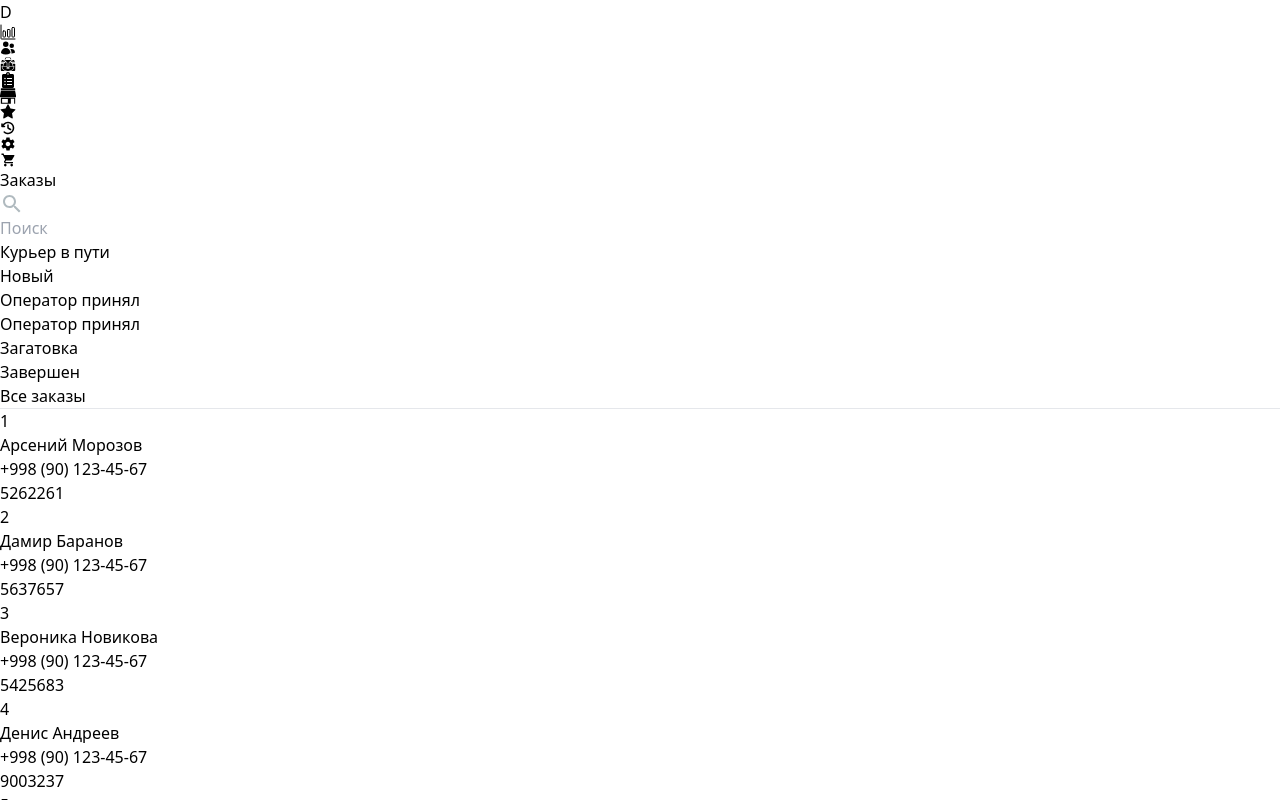
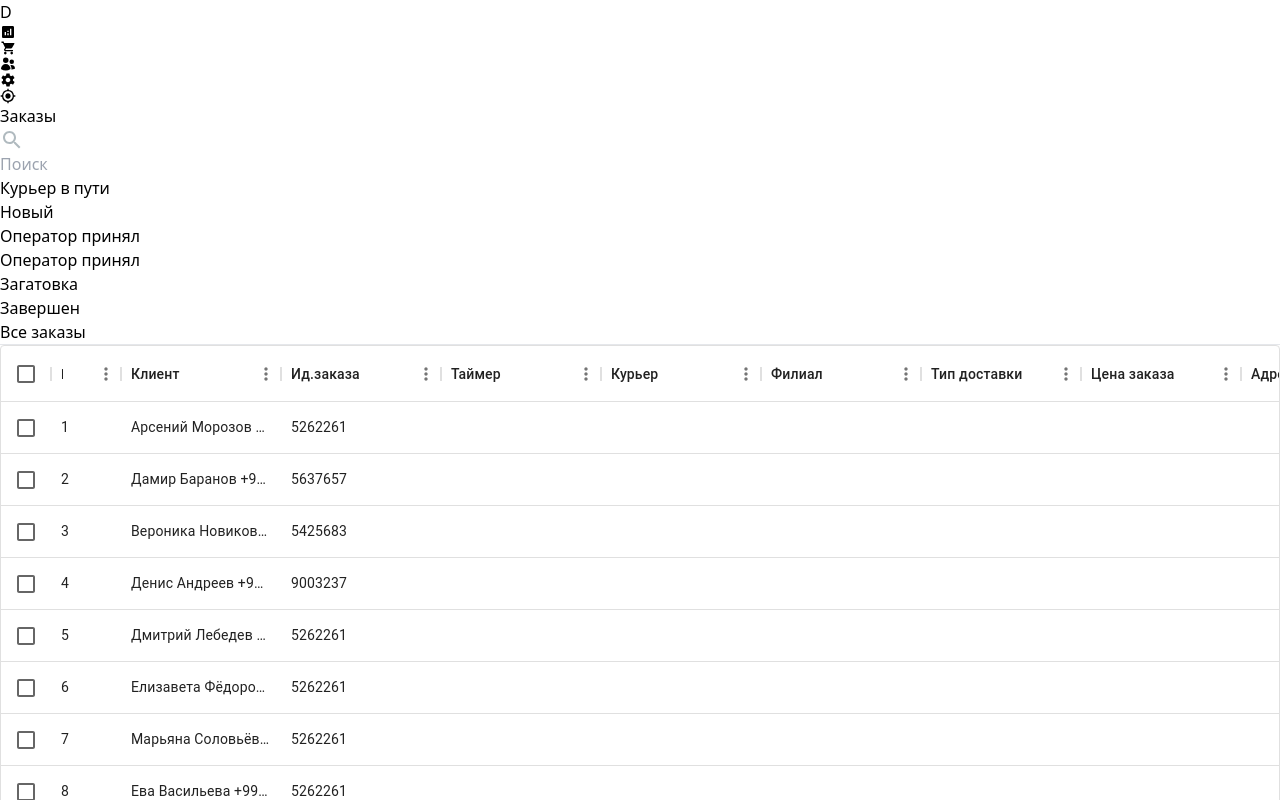
Before and after one commit to mamuranumonovna/admin_panel, a React (Vite) app: page /order in a window 1280 px wide. Shown: the top 800 px of the page. Built offline with nearby package versions, Linux system fonts and the light colour scheme.

Commit message:
table added

```diff
--- a/package.json
+++ b/package.json
@@ -10,6 +10,11 @@
     "preview": "vite preview"
   },
   "dependencies": {
+    "@emotion/react": "^11.11.3",
+    "@emotion/styled": "^11.11.0",
+    "@mui/material": "^5.15.6",
+    "@mui/x-data-grid": "^6.19.2",
+    "mui": "^0.0.1",
     "react": "^18.2.0",
     "react-dom": "^18.2.0",
     "react-icons": "^5.0.1",
--- /dev/null
+++ b/src/components/DataTable.jsx
@@ -0,0 +1,47 @@
+import React from 'react'
+import { DataGrid } from '@mui/x-data-grid';
+
+const columns = [
+  { field: 'id', headerName: '№', width: 70 },
+  { field: 'firstName', headerName: 'Клиент', width: 160 },
+  { field: 'idOrder', headerName: 'Ид.заказа', width: 160 },
+  { field: 'timer', headerName: 'Таймер', width: 160 },
+  { field: 'kuryer', headerName: 'Курьер', width: 160 },
+  { field: 'filial', headerName: 'Филиал', width: 160 },
+  { field: 'type', headerName: 'Тип доставки', width: 160 },
+  { field: 'sum', headerName: 'Цена заказа', width: 160 },
+  { field: 'adress', headerName: 'Адресс клиента', width: 160 },
+
+];
+
+const rows = [
+  { id: 1,  firstName: 'Арсений Морозов +998 (90) 123-45-67',idOrder:'5262261' },
+  { id: 2,  firstName: 'Дамир Баранов +998 (90) 123-45-67',idOrder:'5637657' },
+  { id: 3,  firstName: 'Вероника Новиковa +998 (90) 123-45-67',idOrder:'5425683' },
+  { id: 4,  firstName: 'Денис Андреев +998 (90) 123-45-67',idOrder:'9003237'},
+  { id: 5,  firstName: 'Дмитрий Лебедев +998 (90) 123-45-67',idOrder:'5262261'  },
+  { id: 6,  firstName:'Елизавета Фёдорова +998 (90) 123-45-67',idOrder:'5262261' },
+  { id: 7,  firstName: 'Марьяна Соловьёва +998 (90) 123-45-67',idOrder:'5262261'},
+  { id: 8,  firstName: 'Ева Васильева +998 (90) 123-45-67',idOrder:'5262261'},
+  { id: 9,  firstName: 'Амелия Белова +998 (90) 123-45-67',idOrder:'5262261' },
+  { id: 10,  firstName: 'Павел Титов +998 (90) 123-45-67', idOrder:'5262261'},
+];
+
+export default function DataTable() {
+  return (
+    <div style={{ height: 650, width: '100%' }}>
+      <DataGrid
+        rows={rows}
+        columns={columns}
+        initialState={{
+          pagination: {
+            paginationModel: { page: 0, pageSize: 10 },
+          },
+        }}
+        pageSizeOptions={[5, 10]}
+        checkboxSelection
+      />
+    </div>
+
+  )
+}
--- a/src/components/Sidebar.jsx
+++ b/src/components/Sidebar.jsx
@@ -7,8 +7,9 @@ import {IoMdSettings} from 'react-icons/io'
 import {SiHomeassistantcommunitystore} from 'react-icons/si'
 import {FaClipboardList} from 'react-icons/fa'
 import {GiDiscGolfBag} from 'react-icons/gi'
-import { IoBarChartOutline } from "react-icons/io5"
 import { IoMdCart } from "react-icons/io";
+import { MdAnalytics } from "react-icons/md";
+import { MdMyLocation } from "react-icons/md";
 
 
 export default function Sidebar({children}) {
@@ -16,48 +17,35 @@ export default function Sidebar({children}) {
     const menuItem=[
         {
             path:'/',
-            icon:<IoBarChartOutline />
+            icon:<MdAnalytics />
 
+
+          },
+          {
+            path:'/order',
+            icon:<IoMdCart/>
           },
 
         {
           path:'/login',
           icon:<HiUsers/>
         },
-        {
-            path:'',
-            icon:<GiDiscGolfBag />
-          },
-          {
-            path:'',
-            icon:<FaClipboardList />
-          },
-          {
-            path:'',
-            icon:<SiHomeassistantcommunitystore />
-          },
-        {
-          path:'',
-          icon:<GoStarFill />
-        },
-        {
-          path:'',
-          icon:<PiClockCounterClockwiseBold />
-        },
+
         {
             path:'',
             icon:<IoMdSettings />
           },
           {
-            path:'/order',
-            icon:<IoMdCart/>
-          }
+            path:'',
+            icon:<MdMyLocation />
+          },
+
 
       ]
 
 
   return (
-    <div className='flex'>
+    <div className='flex h-screen'>
         <div className='h-screen bg-white block '>
         <div className='rounded-full text-center text-white py-2 m-4 bg-blue-600 font-semibold text-xl'>D</div>
         {
--- a/src/pages/Order.jsx
+++ b/src/pages/Order.jsx
@@ -1,78 +1,15 @@
 import React from 'react'
 import search from '../assets/order/Search.svg'
 import { Link } from 'react-router-dom'
+import DataTable from '../components/DataTable'
 
 export default function Order() {
 
-  const data=[
-    {
-      num:'1',
-      name:'Арсений Морозов',
-      tel:'+998 (90) 123-45-67',
-      id:'5262261',
-    },
-    {
-      num:'2',
-      name:'Дамир Баранов',
-      tel:'+998 (90) 123-45-67',
-      id:'5637657',
-    },
-    {
-      num:'3',
-      name:'Вероника Новикова',
-      tel:'+998 (90) 123-45-67',
-      id:'5425683',
-    },
-    {
-      num:'4',
-      name:'Денис Андреев',
-      tel:'+998 (90) 123-45-67',
-      id:'9003237',
-    },
-    {
-      num:'5',
-      name:'Дмитрий Лебедев',
-      tel:'+998 (90) 123-45-67',
-      id:'9232734',
-    },
-    {
-      num:'6',
-      name:'Елизавета Фёдорова',
-      tel:'+998 (90) 123-45-67',
-      id:'5227365',
-    },
-    {
-      num:'7',
-      name:'Марьяна Соловьёва',
-      tel:'+998 (90) 123-45-67',
-      id:'9232734',
-    },
-    {
-      num:'8',
-      name:'Ева Васильева',
-      tel:'+998 (90) 123-45-67',
-      id:'7527365',
-    },
-    {
-      num:'9',
-      name:'Амелия Белова',
-      tel:'+998 (90) 123-45-67',
-      id:'7426774',
-    },
-    {
-      num:'10',
-      name:'Павел Титов',
-      tel:'+998 (90) 123-45-67',
-      id:'6426778',
-    },
 
 
 
-  ]
-
-
   return (
-    <div>
+    <div className='w-full'>
       <h1 className='bg-white py-4 px-4 text-xl font-semibold text-gray-700 '>Заказы</h1>
       <div className='p-4 bg-blue-100 w-full'>
         <form action="" className='relative'>
@@ -83,7 +20,7 @@ export default function Order() {
           />
         </form>
       </div>
-      <div className='w-full h-screen'>
+      <div className='w-full'>
         <nav>
           <ul className='flex gap-11 items-center px-4 py-4 bg-white text-gray-600'>
             <li>
@@ -124,23 +61,11 @@ export default function Order() {
           </ul>
         </nav>
         <hr />
-        <div>
-        {
-         data.map((item,index)=>(
-         <div className='text-gray-500  mt-4 text-xl' key={index}  >
-          <div className='flex justify-around items-center'>
-          <h1>{item.num}</h1>
-          <div>
-          <h1>{item.name}</h1>
-          <h1>{item.tel}</h1>
-          </div>
-          <h1>{item.id}</h1>
-          </div>
-         </div>
-         ))
-         }
-        </div>
+
       </div>
+
+<DataTable/>
+
     </div>
   )
   }
```
Also changed, not shown: 1 other file (tests, documents, lock files or other folders).
